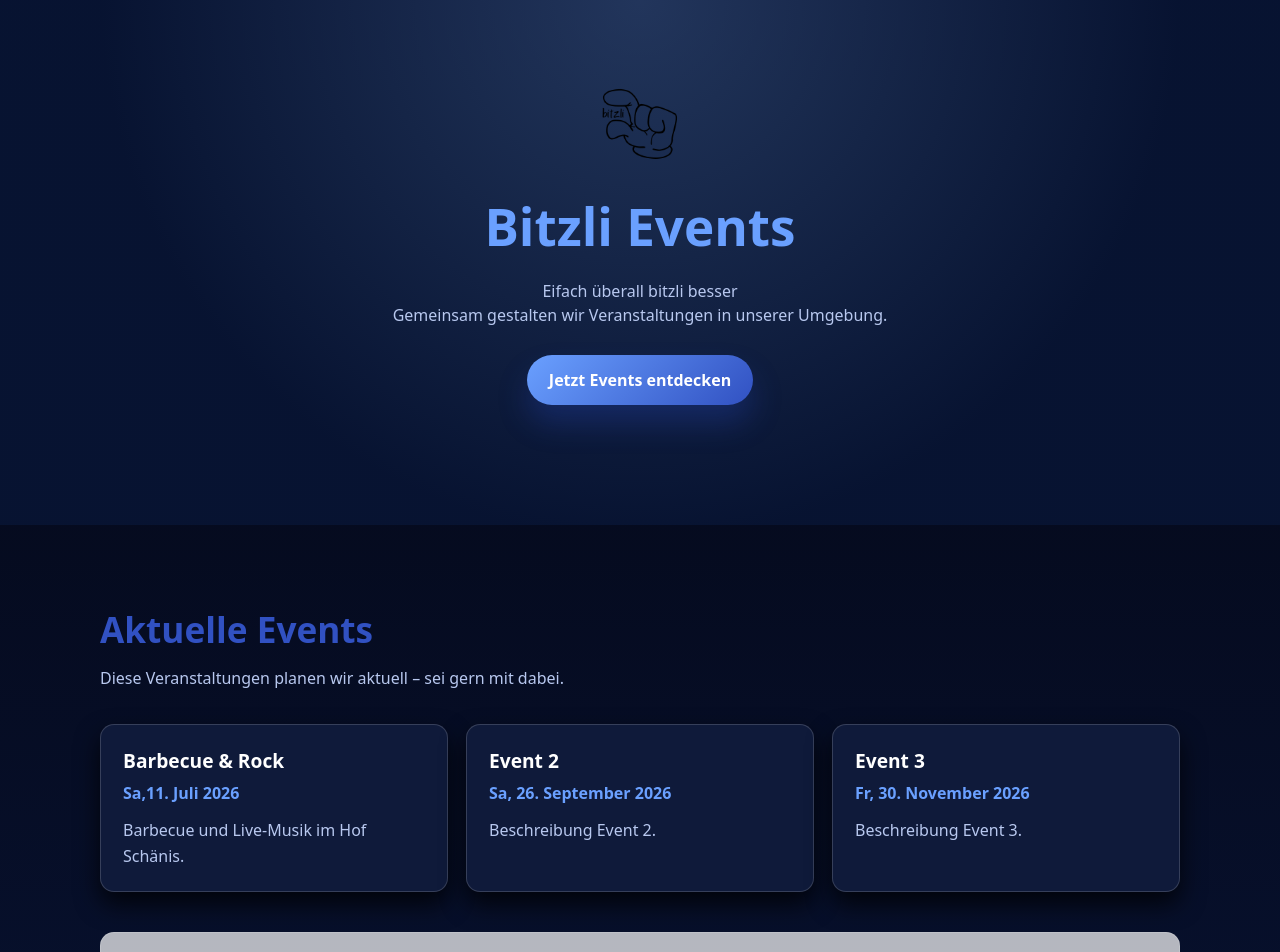
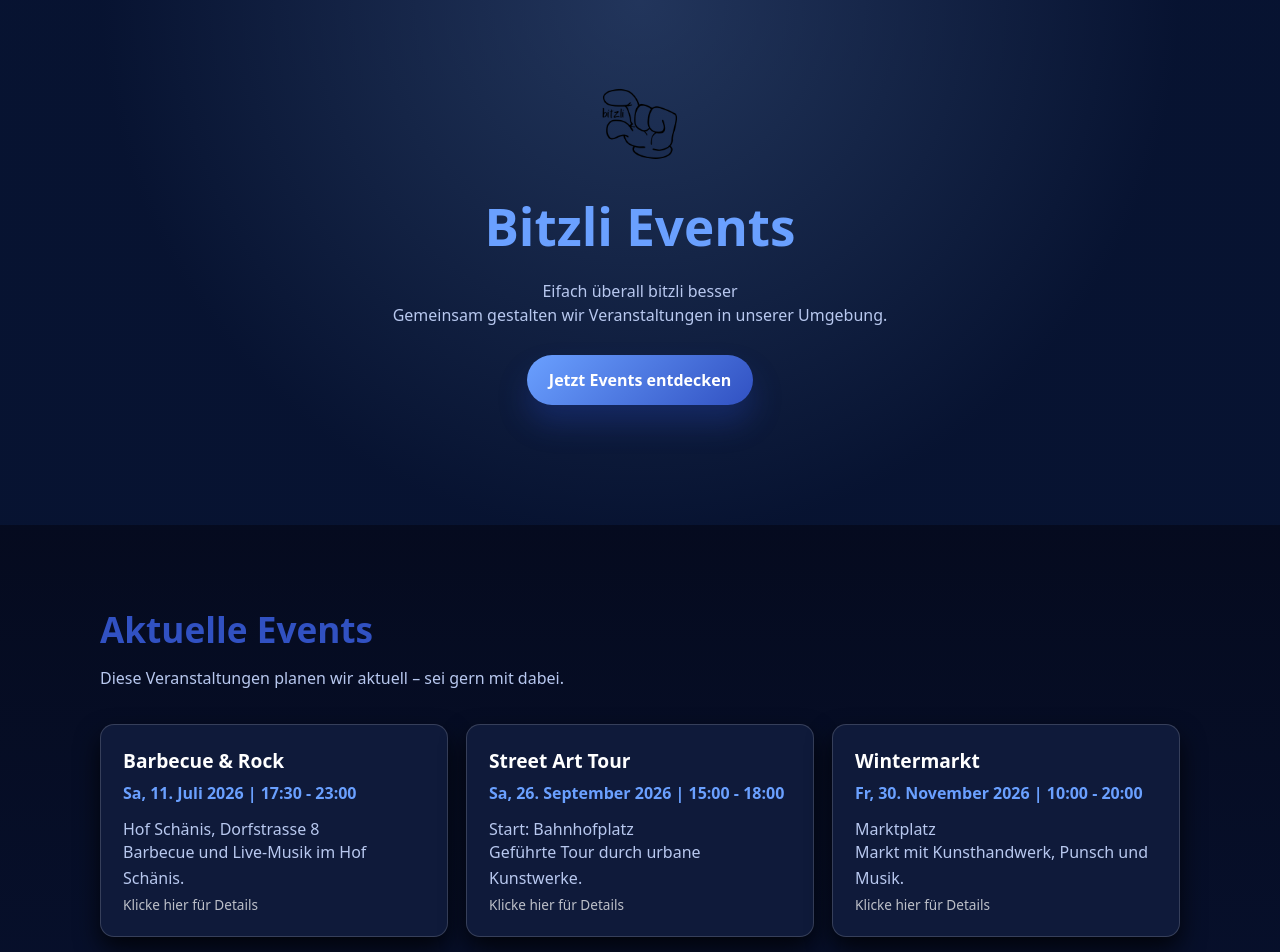
Before and after one commit to Rubinho17/bitzli, a React (Vite) app: page / in a window 1280 px wide. Shown: the top 952 px of the page. Built offline with nearby package versions, Linux system fonts and the light colour scheme; the HTML template or start-up script is replaced by a standard one.

Commit message:
commitment issues

```diff
--- a/src/App.css
+++ b/src/App.css
@@ -137,6 +137,55 @@
   color: var(--color-muted);
 }
 
+.event-card__location,
+.event-card__hint {
+  margin: 4px 0 0;
+  color: var(--color-muted);
+}
+
+.event-card__hint {
+  font-size: 0.85rem;
+  color: rgba(255, 255, 255, 0.72);
+}
+
+.event-modal {
+  position: fixed;
+  inset: 0;
+  display: flex;
+  align-items: center;
+  justify-content: center;
+  background: rgba(0, 0, 0, 0.65);
+  z-index: 999;
+  padding: 20px;
+}
+
+.event-modal__content {
+  width: min(540px, 100%);
+  max-height: 90vh;
+  overflow-y: auto;
+  padding: 20px;
+  border-radius: var(--radius);
+  border: 1px solid var(--color-border);
+  background: var(--color-surface);
+  box-shadow: var(--shadow);
+  position: relative;
+}
+
+.event-modal__close {
+  position: absolute;
+  top: 12px;
+  right: 12px;
+  border: none;
+  background: rgba(255, 255, 255, 0.14);
+  color: var(--color-text);
+  width: 30px;
+  height: 30px;
+  border-radius: 50%;
+  font-size: 1.05rem;
+  line-height: 1;
+  cursor: pointer;
+}
+
 .event-cta {
   margin-top: 40px;
   padding: 24px;
--- a/src/App.jsx
+++ b/src/App.jsx
@@ -1,4 +1,4 @@
-import { useMemo, useState } from 'react';
+import { useEffect, useMemo, useState } from 'react';
 import './App.css';
 import Logo from './assets/bitzli_logo.png';
 
@@ -6,26 +6,52 @@ const eventsData = [
   {
     id: 'e-1',
     title: 'Barbecue & Rock',
-    date: 'Sa,11. Juli 2026',
-    description: 'Barbecue und Live-Musik im Hof Schänis.'
+    date: 'Sa, 11. Juli 2026',
+    time: '17:30 - 23:00',
+    location: 'Hof Schänis, Dorfstrasse 8',
+    description: 'Barbecue und Live-Musik im Hof Schänis.',
+    details: 'Geniesse Grill-Spezialitäten, Bier und regionale Bands unter freiem Himmel. Anmeldung empfohlen.'
   },
   {
     id: 'e-2',
-    title: 'Event 2',
+    title: 'Street Art Tour',
     date: 'Sa, 26. September 2026',
-    description: 'Beschreibung Event 2.'
+    time: '15:00 - 18:00',
+    location: 'Start: Bahnhofplatz',
+    description: 'Geführte Tour durch urbane Kunstwerke.',
+    details: 'Treffpunkt am Bahnhof, bequeme Schuhe tragen. Dauer ca. 3 Stunden, Regenjacke mitnehmen.'
   },
   {
     id: 'e-3',
-    title: 'Event 3',
+    title: 'Wintermarkt',
     date: 'Fr, 30. November 2026',
-    description: 'Beschreibung Event 3.'
+    time: '10:00 - 20:00',
+    location: 'Marktplatz',
+    description: 'Markt mit Kunsthandwerk, Punsch und Musik.',
+    details: 'Viele lokale Anbieter und eine Bühne mit Live-Acts. Eintritt frei.'
   }
 ];
 
 function App() {
   const [events] = useState(eventsData);
+  const [selectedEvent, setSelectedEvent] = useState(null);
   const nextEvent = useMemo(() => events[0], [events]);
+
+  const openEventDetails = (event) => setSelectedEvent(event);
+  const closeEventDetails = () => setSelectedEvent(null);
+
+  useEffect(() => {
+    if (!selectedEvent) return;
+
+    const handleKeyDown = (event) => {
+      if (event.key === 'Escape') {
+        closeEventDetails();
+      }
+    };
+
+    window.addEventListener('keydown', handleKeyDown);
+    return () => window.removeEventListener('keydown', handleKeyDown);
+  }, [selectedEvent]);
 
   return (
     <div className="app">
@@ -53,13 +79,29 @@ function App() {
 
             <div className="events">
               {events.map((event) => (
-                <article key={event.id} className="event-card">
+                <article key={event.id} className="event-card" onClick={() => openEventDetails(event)} role="button" tabIndex={0} onKeyDown={(e) => { if (e.key === 'Enter' || e.key === ' ') openEventDetails(event); }}>
                   <h3 className="event-card__title">{event.title}</h3>
-                  <p className="event-card__date">{event.date}</p>
+                  <p className="event-card__date">{event.date} | {event.time}</p>
+                  <p className="event-card__location">{event.location}</p>
                   <p className="event-card__description">{event.description}</p>
+                  <p className="event-card__hint">Klicke hier für Details</p>
                 </article>
               ))}
             </div>
+
+            {selectedEvent && (
+              <div className="event-modal" onClick={closeEventDetails} role="dialog" aria-modal="true" aria-label="Event Details">
+                <div className="event-modal__content" onClick={(e) => e.stopPropagation()}>
+                  <button className="event-modal__close" onClick={closeEventDetails} aria-label="Schliessen">×</button>
+                  <h3>{selectedEvent.title}</h3>
+                  <p><strong>Datum:</strong> {selectedEvent.date}</p>
+                  <p><strong>Uhrzeit:</strong> {selectedEvent.time}</p>
+                  <p><strong>Ort:</strong> {selectedEvent.location}</p>
+                  <p><strong>Beschreibung:</strong> {selectedEvent.description}</p>
+                  <p>{selectedEvent.details}</p>
+                </div>
+              </div>
+            )}
 
             <div className="event-cta">
               <p>
@@ -117,11 +159,11 @@ function App() {
             <div className="contact">
               <div className="contact__info">
                 <h3>Adresse</h3>
-                <p>Bitzli Events<br />Beispielstraße 12<br />12345 Musterstadt</p>
+                <p>Bitzli Events<br />Rüti Dorf<br />8718 Schänis</p>
 
                 <h3>Mail</h3>
                 <p>
-                  <a href="mailto:kontakt@bitzli.de">kontakt@bitzli.de</a>
+                  <a href="mailto:kontakt@bitzli.de">bitzli@??.ch</a>
                 </p>
               </div>
 
```
